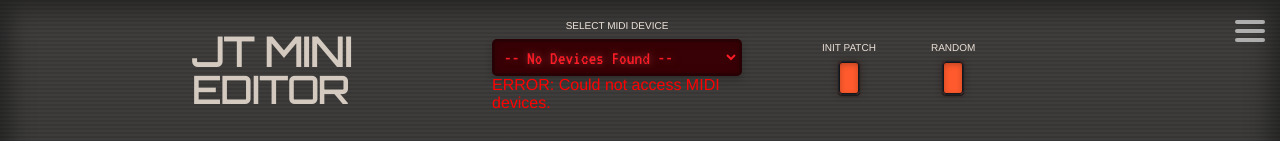
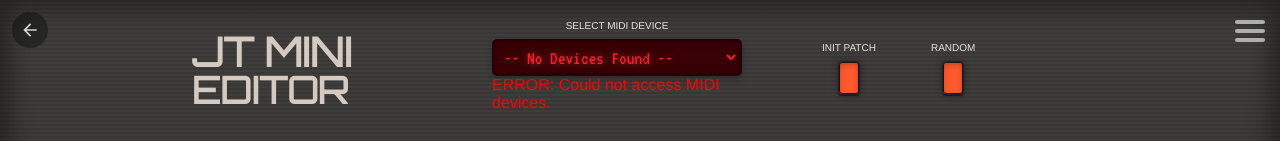
Before and after one commit to gary909/Midi-Editors, a plain HTML site: page jt-midi/index.html in a window 1280 px wide. Shown: the top 141 px of the page. Drawn offline with Linux system fonts and the light colour scheme.

Commit message:
feature: back button for all apps to homepage

```diff
--- a/behringer-cz1/style.css
+++ b/behringer-cz1/style.css
@@ -1596,3 +1596,32 @@ input[type="range"] {
         width: auto; /* Allow content to dictate width */
     }
 }
+
+/* ===== Back to Home Button ===== */
+.back-home-btn {
+    position: fixed;
+    top: 12px;
+    left: 12px;
+    z-index: 9999;
+    display: flex;
+    align-items: center;
+    justify-content: center;
+    width: 36px;
+    height: 36px;
+    background: rgba(0, 0, 0, 0.35);
+    backdrop-filter: blur(4px);
+    -webkit-backdrop-filter: blur(4px);
+    border-radius: 50%;
+    color: rgba(255, 255, 255, 0.8);
+    text-decoration: none;
+    transition: background 0.2s, color 0.2s;
+}
+.back-home-btn:hover {
+    background: rgba(0, 0, 0, 0.6);
+    color: #fff;
+}
+.back-home-btn svg {
+    width: 20px;
+    height: 20px;
+    fill: currentColor;
+}
--- a/behringer-ub1/styles.css
+++ b/behringer-ub1/styles.css
@@ -1030,3 +1030,32 @@ input[type="checkbox"] {
         width: auto; /* Allow content to dictate width */
     }
 }
+
+/* ===== Back to Home Button ===== */
+.back-home-btn {
+    position: fixed;
+    top: 12px;
+    left: 12px;
+    z-index: 9999;
+    display: flex;
+    align-items: center;
+    justify-content: center;
+    width: 36px;
+    height: 36px;
+    background: rgba(0, 0, 0, 0.35);
+    backdrop-filter: blur(4px);
+    -webkit-backdrop-filter: blur(4px);
+    border-radius: 50%;
+    color: rgba(255, 255, 255, 0.8);
+    text-decoration: none;
+    transition: background 0.2s, color 0.2s;
+}
+.back-home-btn:hover {
+    background: rgba(0, 0, 0, 0.6);
+    color: #fff;
+}
+.back-home-btn svg {
+    width: 20px;
+    height: 20px;
+    fill: currentColor;
+}
--- a/jt-midi/index.html
+++ b/jt-midi/index.html
@@ -43,6 +43,9 @@
     </script>
 </head>
 <body>
+    <a href="../index.html" class="back-home-btn" aria-label="Back to MIDI Editors" title="Back to MIDI Editors">
+        <svg xmlns="http://www.w3.org/2000/svg" viewBox="0 0 24 24"><path d="M20 11H7.83l5.59-5.59L12 4l-8 8 8 8 1.41-1.41L7.83 13H20v-2z"/></svg>
+    </a>
     <div id="main-header">
 
         <div class="hamburger-menu" id="hamburger-menu">
--- a/jt-midi/styles.css
+++ b/jt-midi/styles.css
@@ -1168,3 +1168,32 @@ input[type="range"] {
     align-items: center;
     gap: 8px;
 }
+
+/* ===== Back to Home Button ===== */
+.back-home-btn {
+    position: fixed;
+    top: 12px;
+    left: 12px;
+    z-index: 9999;
+    display: flex;
+    align-items: center;
+    justify-content: center;
+    width: 36px;
+    height: 36px;
+    background: rgba(0, 0, 0, 0.35);
+    backdrop-filter: blur(4px);
+    -webkit-backdrop-filter: blur(4px);
+    border-radius: 50%;
+    color: rgba(255, 255, 255, 0.8);
+    text-decoration: none;
+    transition: background 0.2s, color 0.2s;
+}
+.back-home-btn:hover {
+    background: rgba(0, 0, 0, 0.6);
+    color: #fff;
+}
+.back-home-btn svg {
+    width: 20px;
+    height: 20px;
+    fill: currentColor;
+}
--- a/jt4000m/styles.css
+++ b/jt4000m/styles.css
@@ -866,3 +866,32 @@ p {
         width: auto; /* Allow content to dictate width */
     }
 }
+
+/* ===== Back to Home Button ===== */
+.back-home-btn {
+    position: fixed;
+    top: 12px;
+    left: 12px;
+    z-index: 9999;
+    display: flex;
+    align-items: center;
+    justify-content: center;
+    width: 36px;
+    height: 36px;
+    background: rgba(0, 0, 0, 0.35);
+    backdrop-filter: blur(4px);
+    -webkit-backdrop-filter: blur(4px);
+    border-radius: 50%;
+    color: rgba(255, 255, 255, 0.8);
+    text-decoration: none;
+    transition: background 0.2s, color 0.2s;
+}
+.back-home-btn:hover {
+    background: rgba(0, 0, 0, 0.6);
+    color: #fff;
+}
+.back-home-btn svg {
+    width: 20px;
+    height: 20px;
+    fill: currentColor;
+}
--- a/pro-vs-mini/styles.css
+++ b/pro-vs-mini/styles.css
@@ -1113,3 +1113,32 @@ body.privacy-page .control-box p {
     }
 }
 /* ************** End of Footer Disclaimer Styling ******* */
+
+/* ===== Back to Home Button ===== */
+.back-home-btn {
+    position: fixed;
+    top: 12px;
+    left: 12px;
+    z-index: 9999;
+    display: flex;
+    align-items: center;
+    justify-content: center;
+    width: 36px;
+    height: 36px;
+    background: rgba(0, 0, 0, 0.35);
+    backdrop-filter: blur(4px);
+    -webkit-backdrop-filter: blur(4px);
+    border-radius: 50%;
+    color: rgba(255, 255, 255, 0.8);
+    text-decoration: none;
+    transition: background 0.2s, color 0.2s;
+}
+.back-home-btn:hover {
+    background: rgba(0, 0, 0, 0.6);
+    color: #fff;
+}
+.back-home-btn svg {
+    width: 20px;
+    height: 20px;
+    fill: currentColor;
+}
```
Also changed, not shown: behringer-cz1/index.html (+3 -0 lines), behringer-ub1/index.html (+3 -0 lines), jt4000m/index.html (+3 -0 lines), pro-vs-mini/index.html (+3 -0 lines).
